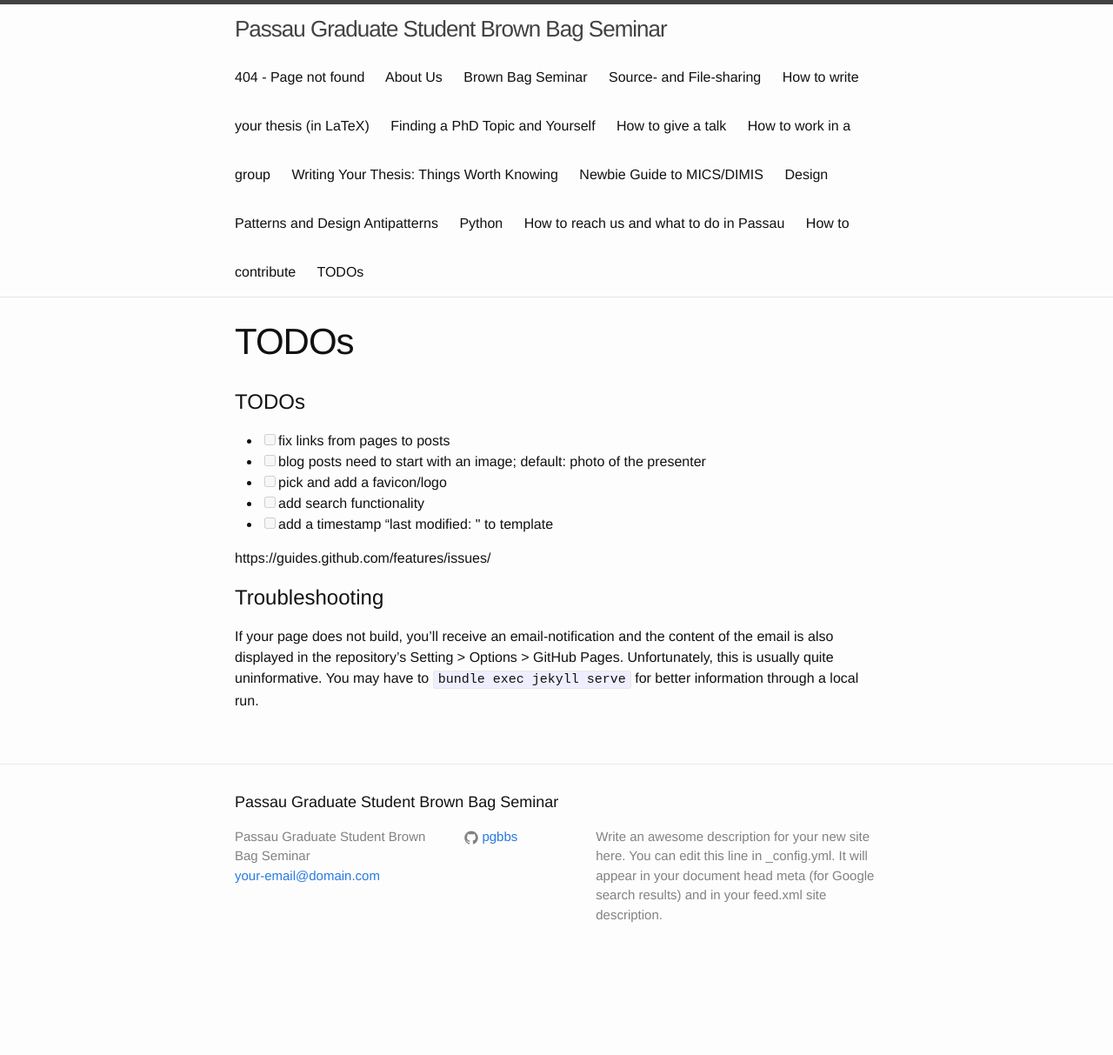
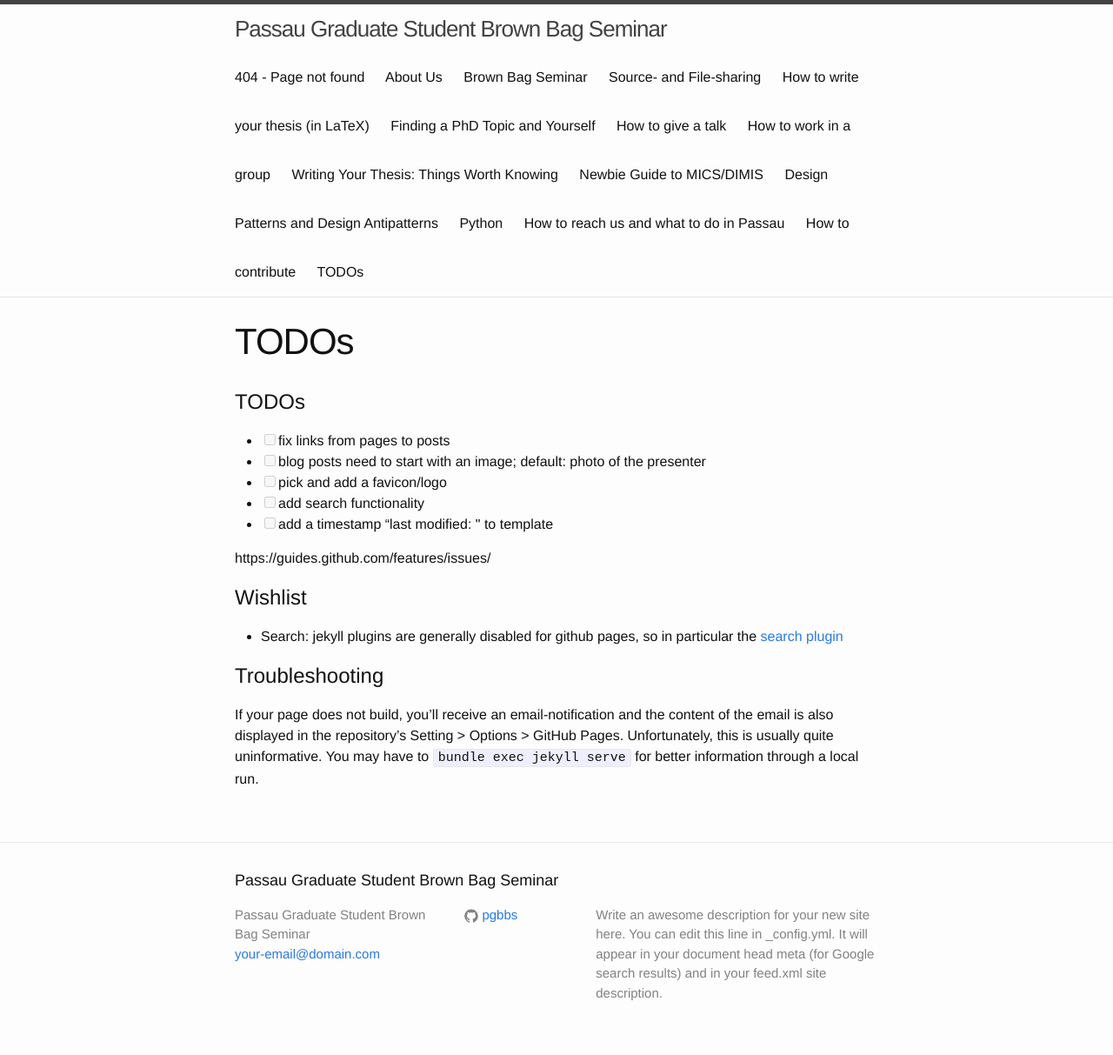
Before and after one commit to PGBBS/pgbbs.github.io, a Jekyll site: the page built from ISSUES.md, in a window 1280 px wide. Shown: the whole page at 87% size. Built offline with Jekyll 4.4.1, drawn with Linux system fonts in a browser that asks for light colours; our own code applies the rules of GitHub Pages for plain Markdown files; before the commit the page ends 1123 px from its top, so only the background shows below that.

Commit message:
document WONTFIX of search plugin

```diff
--- a/ISSUES.md
+++ b/ISSUES.md
@@ -8,6 +8,12 @@
 
 https://guides.github.com/features/issues/
 
+# Wishlist
+
+- Search: jekyll plugins are generally disabled for github pages, so in
+  particular the [search
+  plugin](https://github.com/slashdotdash/jekyll-lunr-js-search/issues/82)
+
 # Troubleshooting
 
 If your page does not build, you'll receive an email-notification and
```
